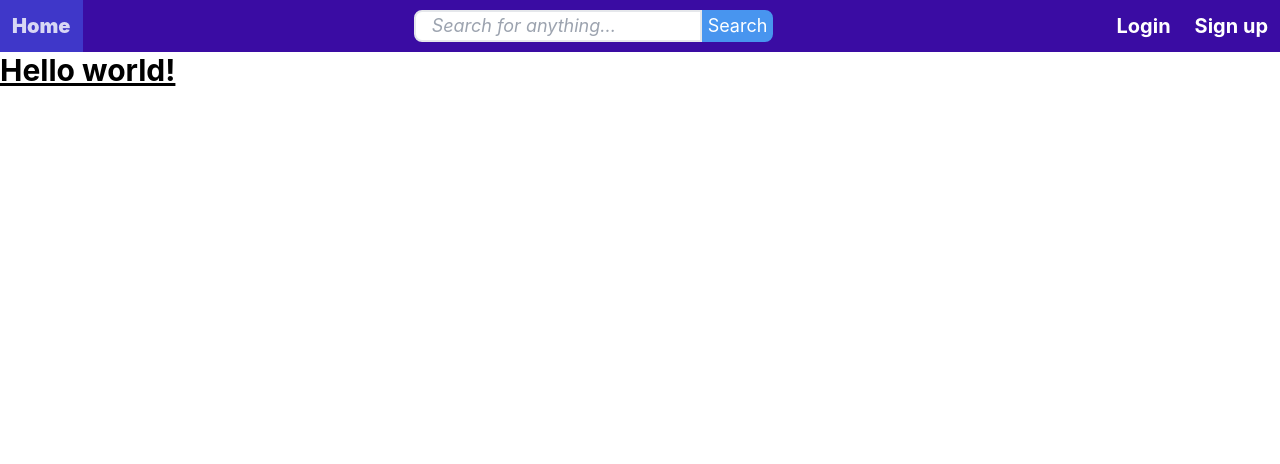
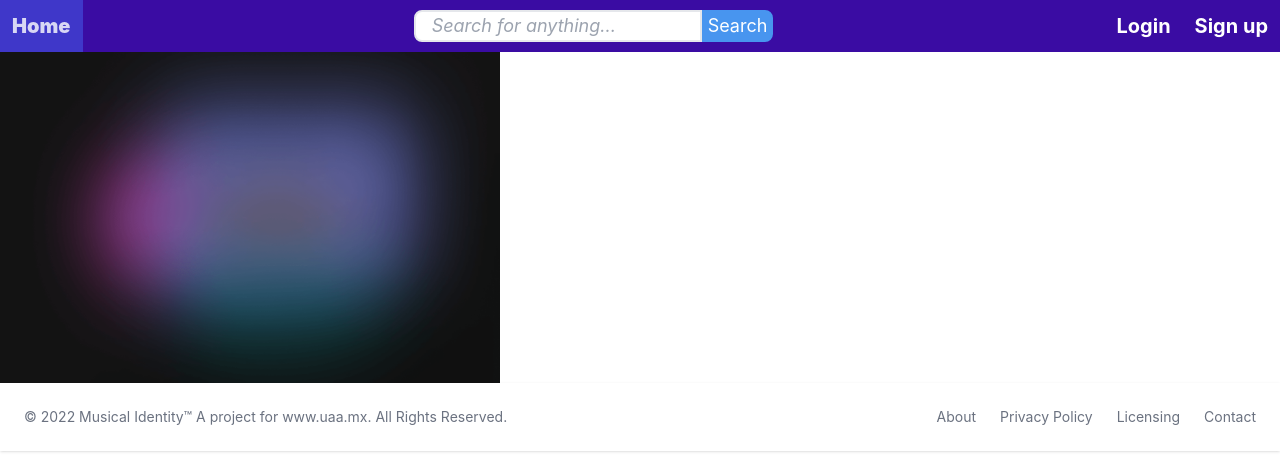
Before and after one commit to icryeverytime/thesis, a React (Create React App) app: page /#/ in a window 1280 px wide. Shown: the top 464 px of the page. Built offline with nearby package versions, Linux system fonts and the light colour scheme.

Commit message:
footer
test

```diff
--- a/package.json
+++ b/package.json
@@ -10,11 +10,13 @@
     "bcryptjs": "^2.4.3",
     "cors": "^2.8.5",
     "cryptr": "^6.0.3",
+    "mongoose": "^6.6.5",
     "nodemailer": "^6.7.5",
+    "nodemon": "^2.0.20",
     "react": "^18.1.0",
     "react-dom": "^18.1.0",
     "react-router-dom": "^6.3.0",
-    "react-scripts": "5.0.1",
+    "react-scripts": "^5.0.1",
     "sweetalert2": "^11.4.17",
     "sweetalert2-react-content": "^5.0.0",
     "validator": "^13.7.0",
--- a/src/App.js
+++ b/src/App.js
@@ -3,6 +3,7 @@ import Navbar from './navbar/navindex';
 import Home from './home/homeindex';
 import Login from './login/loginindex';
 import SignUp from './signup/SignUpindex';
+import Footer from './footer/footer';
 import {HashRouter,Routes,Route} from 'react-router-dom';
 function App() {
   return (
@@ -13,6 +14,7 @@ function App() {
         <Route path="thesis/Login" element={<Login/>}/>
         <Route path="thesis/SignUp" element={<SignUp/>}/>
       </Routes>
+      <Footer/>
     </HashRouter>
   );
 }
--- /dev/null
+++ b/src/footer/footer.js
@@ -0,0 +1,31 @@
+import React from 'react';
+
+class Footer extends React.Component{
+ render()
+ {
+     return(
+
+        <footer class="p-4 bg-white shadow md:flex md:items-center md:justify-between md:p-6 dark:bg-gray-800">
+    <span class="text-sm text-gray-500 sm:text-center dark:text-gray-400">© 2022 Musical Identity™ A project for<a href="https://www.uaa.mx/portal/" class="hover:underline"> www.uaa.mx</a>. All Rights Reserved.
+    </span>
+    <ul class="flex flex-wrap items-center mt-3 text-sm text-gray-500 dark:text-gray-400 sm:mt-0">
+        <li>
+            <a href="#" class="mr-4 hover:underline md:mr-6 ">About</a>
+        </li>
+        <li>
+            <a href="#" class="mr-4 hover:underline md:mr-6">Privacy Policy</a>
+        </li>
+        <li>
+            <a href="#" class="mr-4 hover:underline md:mr-6">Licensing</a>
+        </li>
+        <li>
+            <a href="#" class="hover:underline">Contact</a>
+        </li>
+    </ul>
+</footer>
+
+
+     );
+ }
+}
+export default Footer;
--- a/src/home/homeindex.js
+++ b/src/home/homeindex.js
@@ -1,12 +1,16 @@
 import React from 'react';
+import img_header from '../Assets/header.png';
 
 class Home extends React.Component{
  render()
  {
      return(
-        <h1 className="text-3xl font-bold underline">
-      Hello world!
-    </h1>
+
+
+      <img src={img_header} width="500" height="600"></img>
+
+
+
      );
  }
 }
```
Also changed, not shown: src/Assets/header.png (added), src/navbar/navindex.js (line endings or trailing spaces), 1 other file (tests, documents, lock files or other folders).
